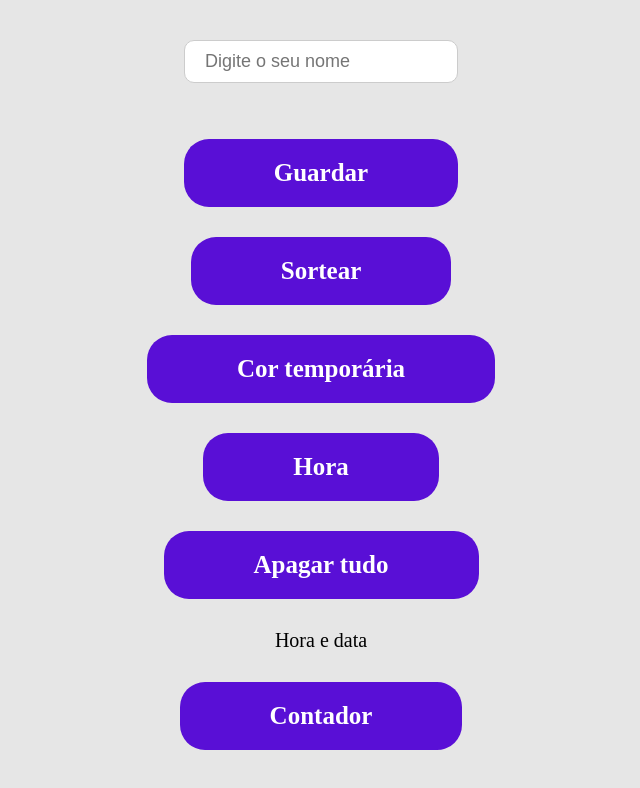
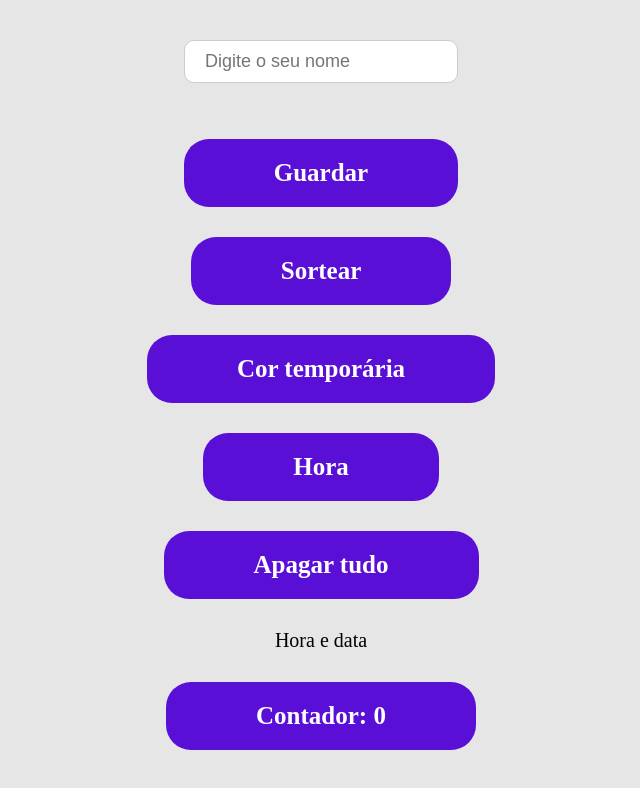
Before and after one commit to leonardoabreu546/background_changer, a website: page background.html in a window 1280 px wide. Both pictures are taken after a click on the element "Contador". Shown: the part 499-1287 px from the top of the page, without its empty margins (319-959 px from the left). Drawn offline with Linux system fonts and the light colour scheme.

Commit message:
criar função contador

```diff
--- a/background.html
+++ b/background.html
@@ -28,7 +28,7 @@
         <div class="aleatorio" onclick="mostrarHora()">Hora</div>
         <div class="aleatorio" onclick="apagarTudo()">Apagar tudo</div>
         <div class="hora" id="hora">Hora e data</div>
-        <div class="aleatorio">Contador</div>
+        <div class="aleatorio" id="contador" onclick="contador()">Contador</div>
     </div>
     <script src="script.js"></script>
 </body>
--- a/script.js
+++ b/script.js
@@ -88,3 +88,12 @@ function escolherCor() {
     document.querySelector('.container').style.backgroundColor = cor;
     mudarCor(cor);
 }
+
+let count = 0;
+
+function contador() {
+    const contadorElement = document.getElementById('contador');
+
+    contadorElement.innerText = 'Contador: ' + count;
+    count++;
+}
```
